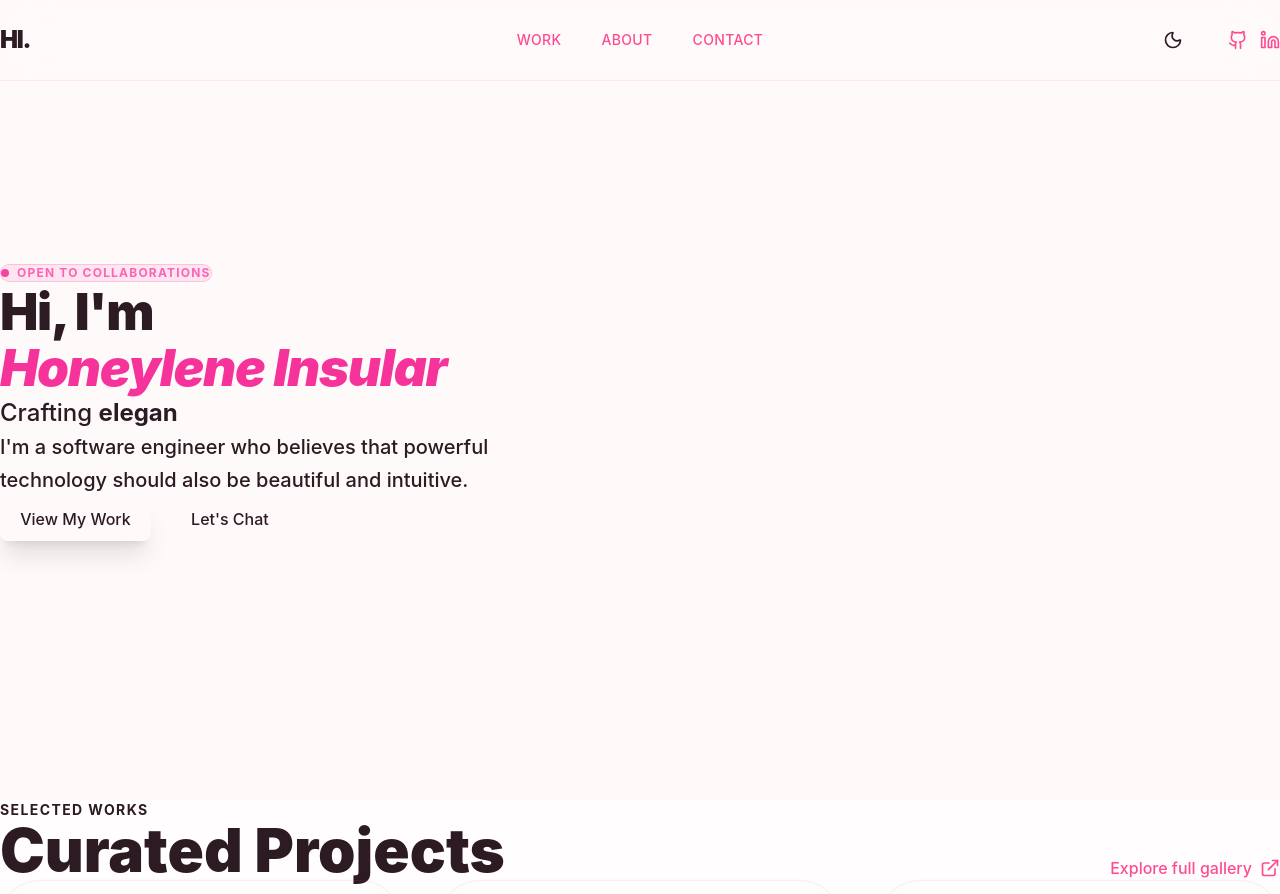
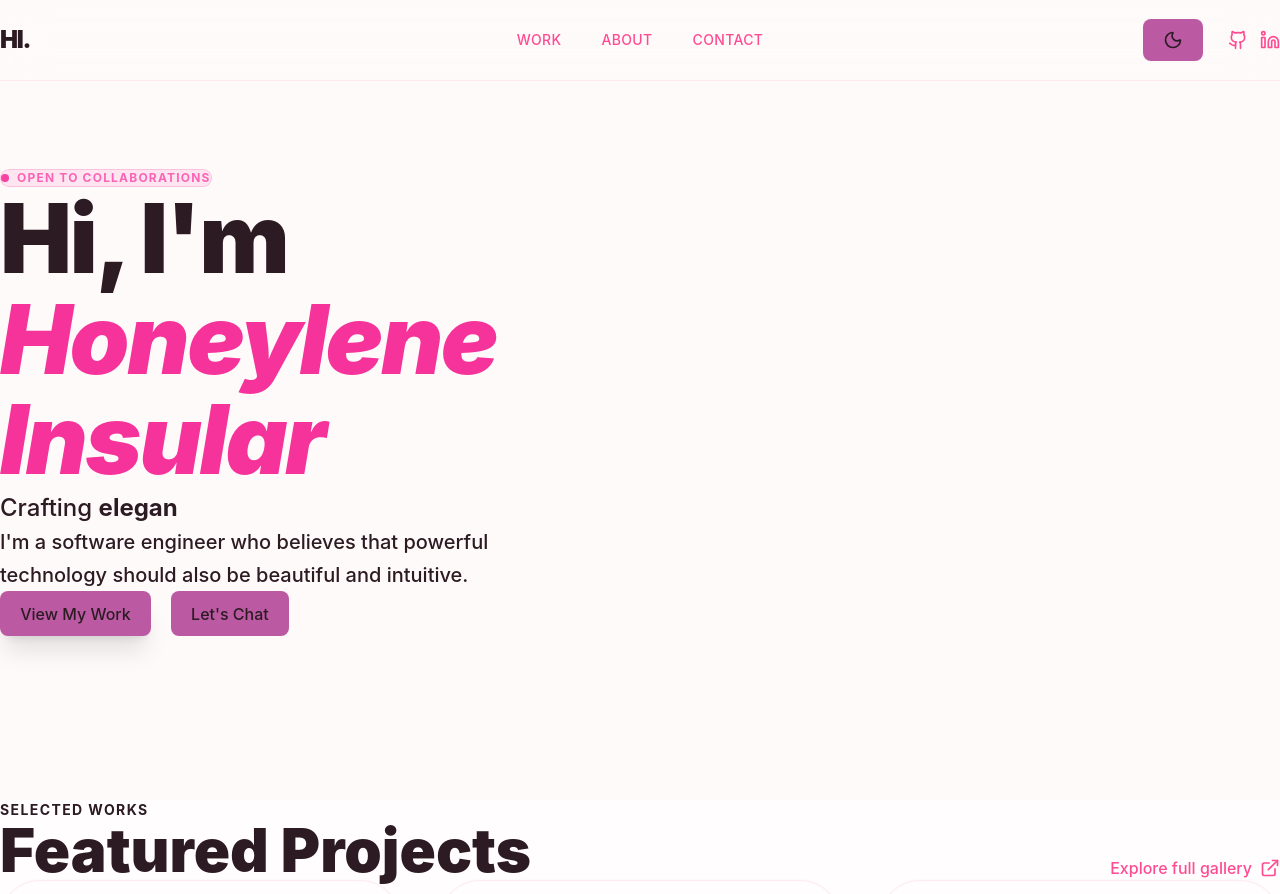
Before and after one commit to hinsular-10/mu-portfolio-2, a React (Vite) app: page / in a window 1280 px wide. Shown: the top 894 px of the page. Built offline with nearby package versions, Linux system fonts and the light colour scheme.

Commit message:
made some changes to ui

```diff
--- a/src/App.jsx
+++ b/src/App.jsx
@@ -78,7 +78,7 @@ function App() {
     </div>
   </div>
 </nav>
-{/* add the components first before ui */}
+
         {/* Hero Section */}
         <section className="relative pt-32 pb-20 md:pt-40 md:pb-32 px-6 z-10 min-h-screen flex items-center">
         <div className="max-w-7xl mx-auto w-full">
@@ -116,7 +116,7 @@ function App() {
                   I'm a software engineer who believes that powerful technology should also be beautiful and intuitive.
                 </p>
                 <div className="flex flex-wrap gap-5">
-                  <button className="px-10 py-4 bg-primary text-primary-foreground rounded-2xl font-bold hover:scale-[1.02] active:scale-[0.98] transition-all shadow-xl shadow-primary/30">
+                  <button className="px-10 py-4 text-primary-foreground rounded-2xl font-bold hover:scale-[1.02] active:scale-[0.98] transition-all shadow-xl shadow-primary/30">
                     View My Work
                   </button>
                   <button className="px-10 py-4 bg-card text-foreground border-2 border-primary/20 rounded-2xl font-bold hover:bg-primary/5 transition-all">
@@ -129,12 +129,17 @@ function App() {
         </section>
 
          {/* Featured Work */}
-      <section id="work" className="py-32 bg-white/50 dark:bg-card/30 backdrop-blur-sm px-6 relative overflow-hidden">
+         <section
+  id="work"
+  className="py-20 md:py-28 bg-white/50 dark:bg-card/30 backdrop-blur-sm px-6 md:px-12 relative overflow-hidden mb-0"
+>
+
+      {/* <section id="work" className="py-16 bg-white/50 dark:bg-card/30 backdrop-blur-sm px-6 relative overflow-hidden"> */}
         <div className="max-w-7xl mx-auto relative z-10">
           <div className="flex flex-col md:flex-row md:items-end justify-between mb-20 gap-8">
             <div>
               <span className="text-primary font-bold tracking-widest uppercase text-sm mb-4 block">Selected Works</span>
-              <h2 className="text-4xl md:text-6xl font-black tracking-tightest">Curated Projects</h2>
+              <h2 className="text-4xl md:text-6xl font-black tracking-tightest">Featured Projects</h2>
             </div>
             <a href="#" className="inline-flex items-center gap-2 font-bold text-primary group transition-all">
               Explore full gallery
@@ -221,7 +226,7 @@ function App() {
               Currently seeking new opportunities to build beautiful, meaningful digital experiences.
             </p>
             <a
-              href="mailto:hello@janedoe.dev"
+              href="mailto:insularhoneylene@gmail.com"
               className="inline-flex items-center gap-4 px-12 py-5 bg-primary text-primary-foreground rounded-2xl font-black text-xl hover:scale-105 transition-all shadow-2xl shadow-primary/30"
             >
               <Mail className="w-7 h-7" /> Work With Me
--- a/src/styles/index.css
+++ b/src/styles/index.css
@@ -50,10 +50,10 @@ body {
   min-height: 100vh;
 }
 
-h1 {
+/* h1 {
   font-size: 3.2em;
   line-height: 1.1;
-}
+} */
 
 button {
   border-radius: 8px;
@@ -62,7 +62,7 @@ button {
   font-size: 1em;
   font-weight: 500;
   font-family: inherit;
-  /* background-color: primary; */
+  background-color: primary;
   cursor: pointer;
   transition: border-color 0.25s;
 }
@@ -74,15 +74,15 @@ button:focus-visible {
   outline: 4px auto -webkit-focus-ring-color;
 }
 
-/* @media (prefers-color-scheme: light) { */
-  /* :root {
+@media (prefers-color-scheme: light) {
+   :root {
     color: #213547;
-    background-color: #ffffff;
-  } */
-  /* a:hover {
+    background-color: #b34ab3;
+  }
+   a:hover {
     color: #747bff;
-  } */
-  /* button {
+  }
+   button {
     background-color: #bb5aa3;
-  } */
-/* } */
+  }
+ }
```
Also changed, not shown: src/assets/task_01kh8j9ph5em6bjm04z6yakd2h2F1770887930_img_0.png (added).
